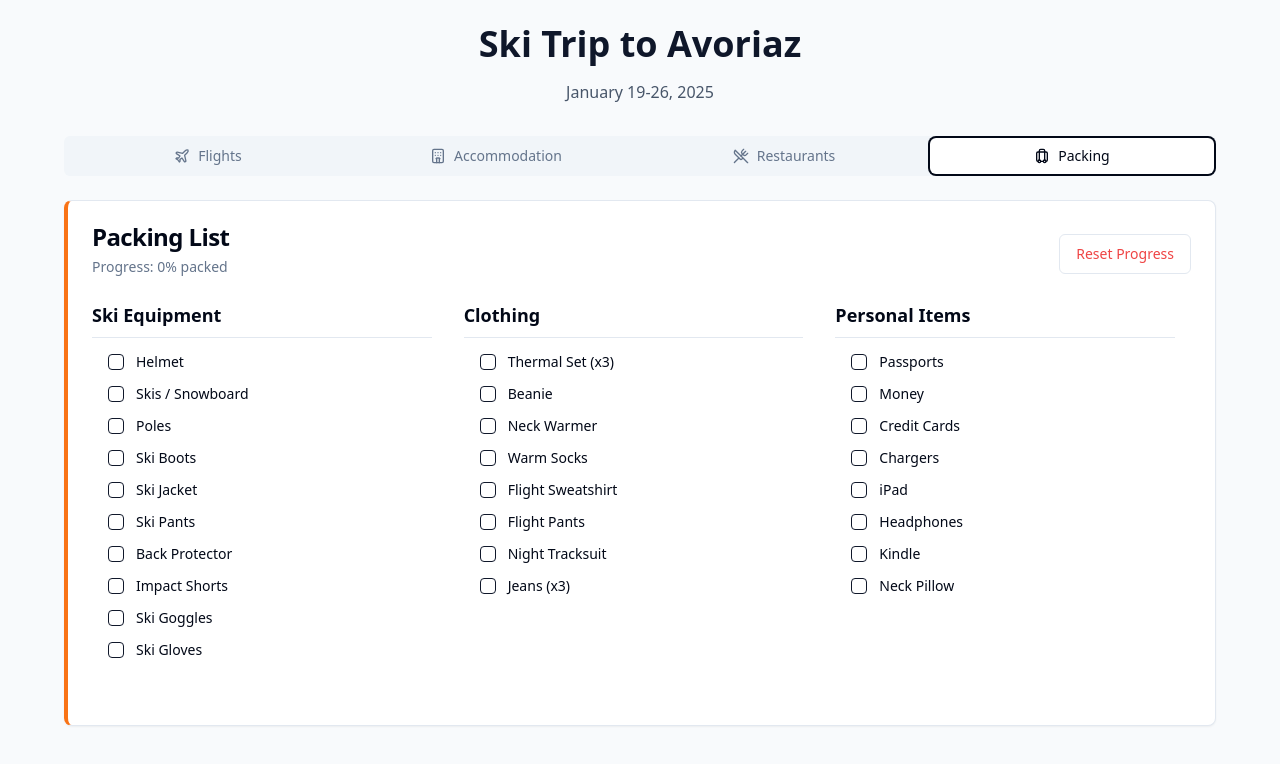
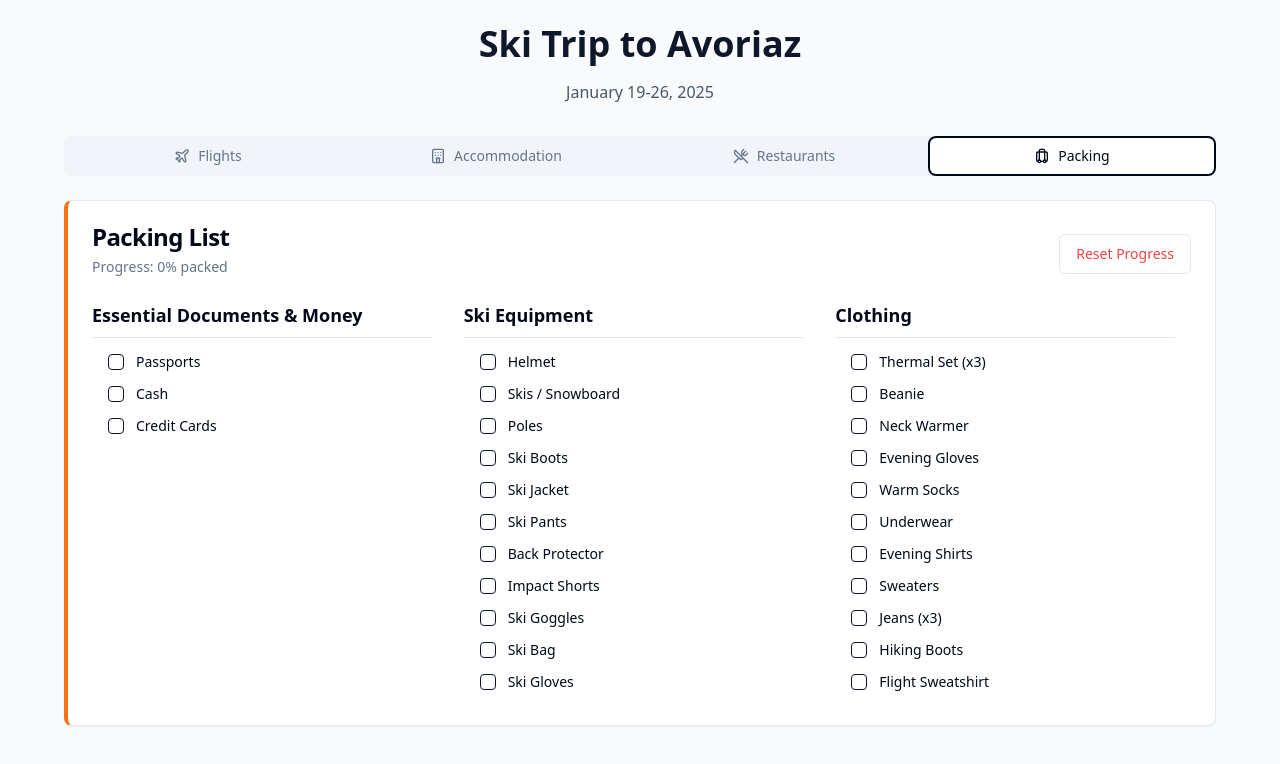
Before and after one commit to ynoncoen/avoriaz, a Next.js app: page / in a window 1280 px wide. Both pictures are taken after a click on the tab "Packing". Shown: the top 764 px of the page. Built offline with nearby package versions, Linux system fonts and the light colour scheme.

Commit message:
Additional equipment

```diff
--- a/src/components/ski-trip/PackingTab.tsx
+++ b/src/components/ski-trip/PackingTab.tsx
@@ -13,6 +13,14 @@ const PackingTab: React.FC = () => {
 
     const categories: PackingCategory[] = [
         {
+            title: 'Essential Documents & Money',
+            items: [
+                'Passports',
+                'Cash',
+                'Credit Cards'
+            ]
+        },
+        {
             title: 'Ski Equipment',
             items: [
                 'Helmet',
@@ -24,6 +32,7 @@ const PackingTab: React.FC = () => {
                 'Back Protector',
                 'Impact Shorts',
                 'Ski Goggles',
+                'Ski Bag',
                 'Ski Gloves'
             ]
         },
@@ -33,24 +42,68 @@ const PackingTab: React.FC = () => {
                 'Thermal Set (x3)',
                 'Beanie',
                 'Neck Warmer',
+                'Evening Gloves',
                 'Warm Socks',
+                'Underwear',
+                'Evening Shirts',
+                'Sweaters',
+                'Jeans (x3)',
+                'Hiking Boots',
                 'Flight Sweatshirt',
                 'Flight Pants',
                 'Night Tracksuit',
-                'Jeans (x3)'
+                'Long Sleeve Night Shirt',
+                'Slippers',
+                'Swimsuit'
             ]
         },
         {
-            title: 'Personal Items',
+            title: 'Toiletries',
             items: [
-                'Passports',
-                'Money',
-                'Credit Cards',
+                'Toiletry Bag',
+                'Shampoo',
+                'Toothpaste',
+                'Toothbrush',
+                'Contact Lenses',
+                'Aftershave',
+                'Sunscreen',
+                'Deodorant',
+                'Face Moisturizer',
+                'Hand Moisturizer'
+            ]
+        },
+        {
+            title: 'Health & Wellness',
+            items: [
+                'Advil',
+                'Magnesium',
+                'Magnesium Pills',
+                'Vitamin C',
+                'Tums',
+                'Water Carrier',
+                'Water Bottle for Flight/Night'
+            ]
+        },
+        {
+            title: 'Electronics & Entertainment',
+            items: [
                 'Chargers',
                 'iPad',
                 'Headphones',
                 'Kindle',
                 'Neck Pillow'
+            ]
+        },
+        {
+            title: 'Group Items',
+            items: [
+                'Kitchen Cutting Knives',
+                'Tabakman/Ynon: Coffee',
+                'Tabakman: Humidifier',
+                'Ynon: Additional Humidifier',
+                'Ynon: Flasks',
+                'Ynon: Moka Pot',
+                'Uri: JBL Speaker'
             ]
         }
     ];
```
